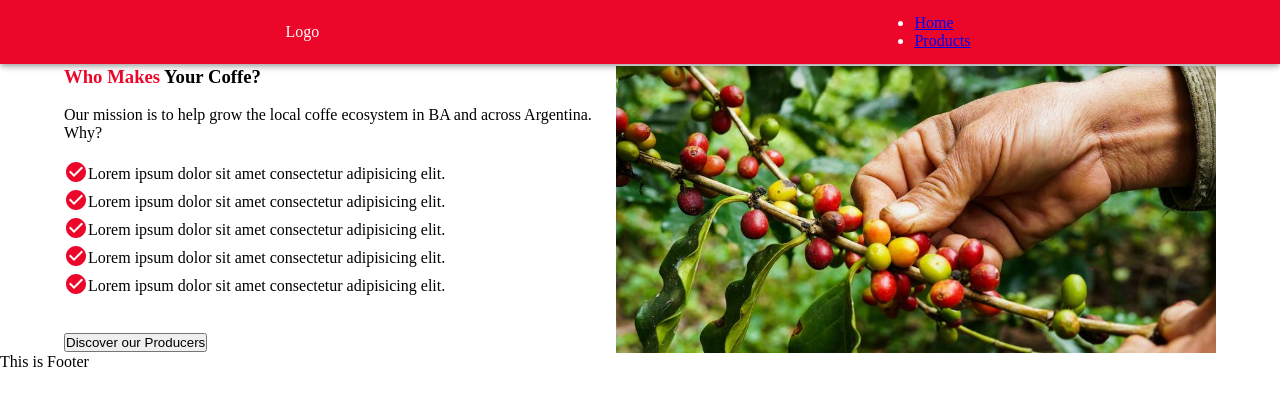
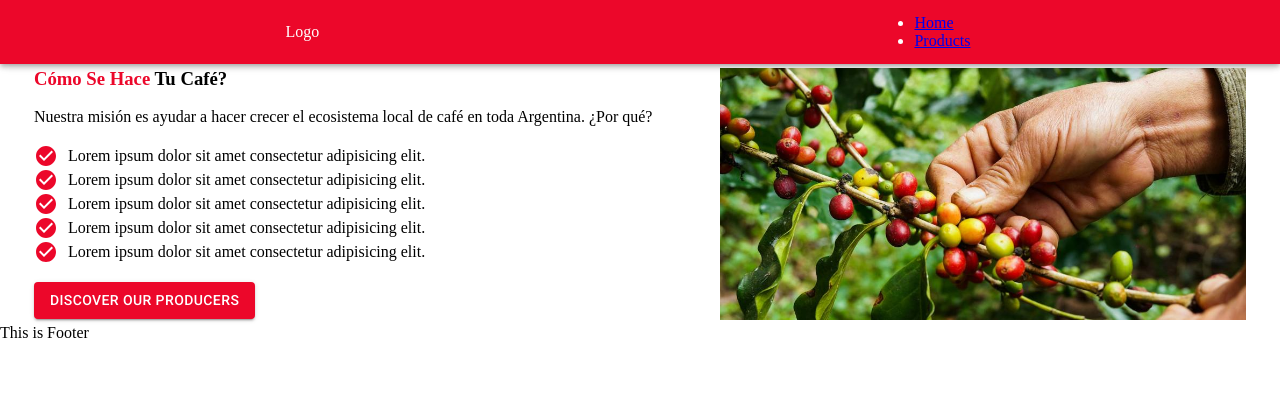
Before and after one commit to eugenia1984/e-commerce, a React (Create React App) app in the folder rincon-del-cafe/: page / in a window 1280 px wide. Shown: the top 406 px of the page. Built offline with nearby package versions, Linux system fonts and the light colour scheme.

Commit message:
se agrego un button

```diff
--- a/rincon-del-cafe/src/components/BtnPrimary.jsx
+++ b/rincon-del-cafe/src/components/BtnPrimary.jsx
@@ -1,7 +1,13 @@
+import { Button } from "@mui/material";
 import React from "react";
 
-const BtnPrimary = () => {
-  return <div>BtnPrimary</div>;
+
+
+const BtnPrimary = (props) => {
+
+  return (
+    <Button onClick={props.function} color="primary"  variant="contained">{props.name}</Button>
+  )
 };
 
 export { BtnPrimary };
--- a/rincon-del-cafe/src/components/Features.jsx
+++ b/rincon-del-cafe/src/components/Features.jsx
@@ -1,54 +1,64 @@
-import { Box, Container } from "@mui/system";
+import { Box, Container, } from "@mui/system";
 import React from "react";
 import cafe from "../assets/images/cafe.jpg";
 import CheckCircleIcon from "@mui/icons-material/CheckCircle";
-import { FlexboxProps } from "@mui/system";
+import { BtnPrimary } from "./BtnPrimary";
+import { styled } from '@mui/system';
 
 
 const Features = () => {
+function change(){
+  alert("hola")
+}
+
   return (
     <>
-      <Container>
-        <Box display= "flex"
 
-               sx={{ paddingTop: 6 }}>
-          <div>
-            <h3><span style={{color: "#ec072a"}}>Who Makes </span>  Your Coffe?</h3> <br />
+        <Box
+        paddingTop='50px'
+        display='flex' flexWrap='wrap' justifyContent='space-around'
+        >
+          <Box sx={{height: "auto"}}
+          >
+            <h3><span style={{color: "#ec072a"}}>Cómo Se Hace </span>  Tu Café?</h3> <br />
             <p>
-              Our mission is to help grow the local coffe ecosystem in BA and
-              across Argentina. Why?
+              Nuestra misión es ayudar a hacer crecer el ecosistema local de café  en toda Argentina. ¿Por qué?
             </p> <br />
-            <p>
+            <p style={{display: "flex", alignItems: "center"}}>
             <CheckCircleIcon sx={{color: "primary.main"}}/>
-            <span style={{position: "absolute" ,top: "165px"}}>Lorem ipsum dolor sit amet consectetur adipisicing elit.
+            <span style={{marginLeft: "10px"}}>Lorem ipsum dolor sit amet consectetur adipisicing elit.
               </span>
             </p>
-            <p>
+            <p style={{display: "flex", alignItems: "center"}}>
             <CheckCircleIcon sx={{color: "primary.main"}}/>
-            <span style={{position: "absolute" ,top: "193px"}}>Lorem ipsum dolor sit amet consectetur adipisicing elit.
+            <span style={{marginLeft: "10px"}}>Lorem ipsum dolor sit amet consectetur adipisicing elit.
               </span>
             </p>
-            <p>
+            <p style={{display: "flex", alignItems: "center"}}>
             <CheckCircleIcon sx={{color: "primary.main"}}/>
-            <span style={{position: "absolute" ,top: "221px"}}>Lorem ipsum dolor sit amet consectetur adipisicing elit.
+            <span style={{marginLeft: "10px"}}>Lorem ipsum dolor sit amet consectetur adipisicing elit.
               </span>
             </p>
-            <p>
+            <p style={{display: "flex", alignItems: "center"}}>
             <CheckCircleIcon sx={{color: "primary.main"}}/>
-            <span style={{position: "absolute" ,top: "249px"}}>Lorem ipsum dolor sit amet consectetur adipisicing elit.
+            <span style={{marginLeft: "10px"}}> Lorem ipsum dolor sit amet consectetur adipisicing elit.
+             </span>
+            </p>
+            <p style={{display: "flex", alignItems: "center"}}>
+            <CheckCircleIcon sx={{color: "primary.main"}}/>
+            <span style={{marginLeft: "10px"}}>Lorem ipsum dolor sit amet consectetur adipisicing elit.
               </span>
-            </p>
-            <p>
-            <CheckCircleIcon sx={{color: "primary.main"}}/>
-            <span style={{position: "absolute" ,top: "277px"}}>Lorem ipsum dolor sit amet consectetur adipisicing elit.
-              </span>
-            </p>
-            <button style={{position: "absolute", top: "333px"}} >Discover our Producers</button>
-          </div>
+            </p> <br />
 
-          <img src={cafe} alt="coffe" width={"600"} height={"auto"} />
+            <BtnPrimary name="Discover Our Producers" function={change}/>
+          </Box>
+          <Box >
+            <img src={cafe} alt="" style={{height:"251.7px", alignSelf: "flex-start"}}/>
+          </Box>
+
+
         </Box>
-      </Container>
+
     </>
   );
 };
```
